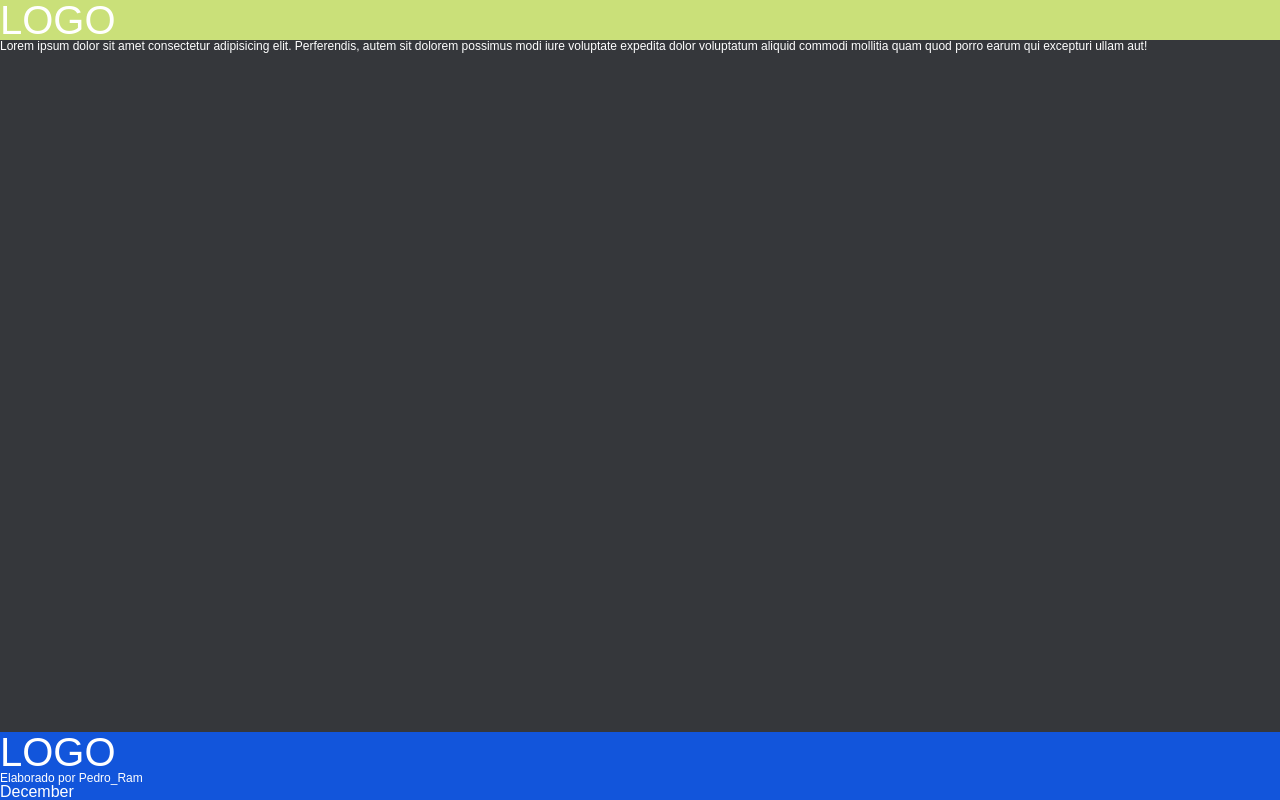
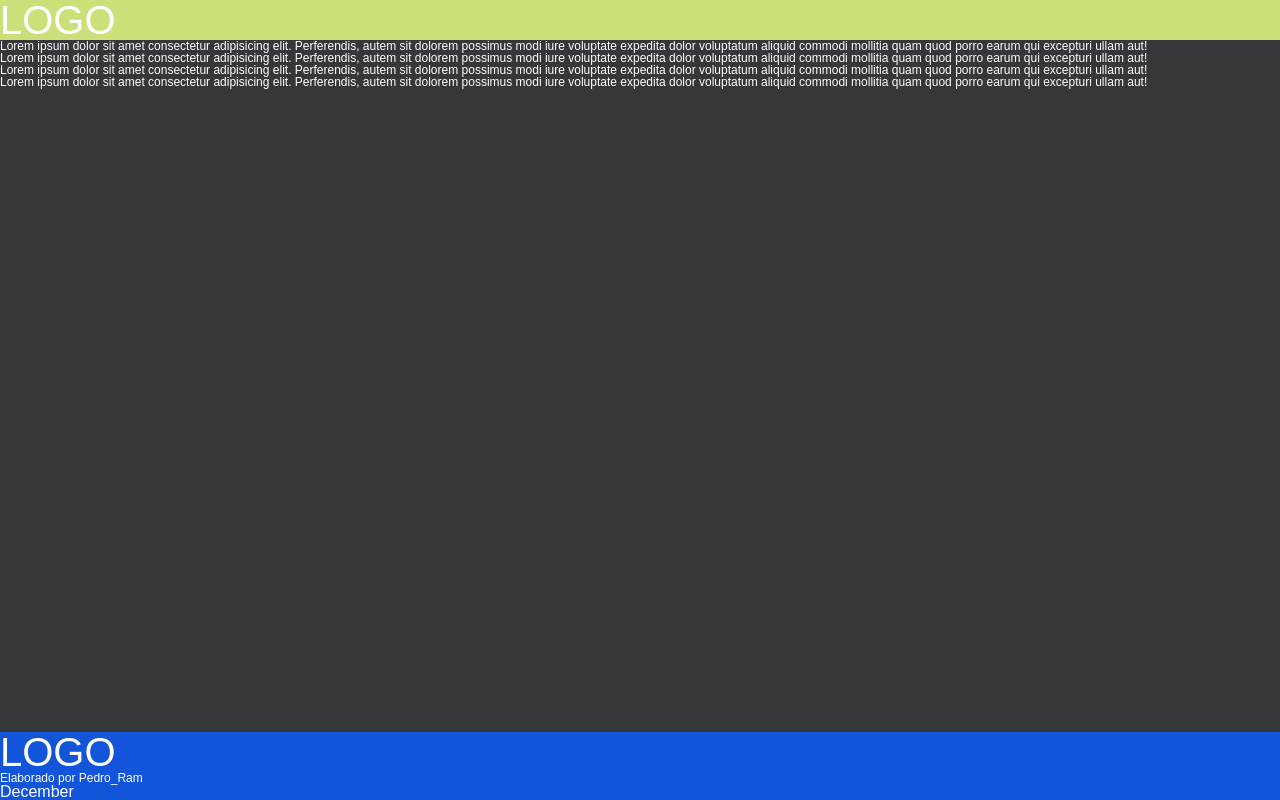
Before and after one commit to Katerine06/2dointento, a plain HTML site: page index.html in a window 1280 px wide. Drawn offline with Linux system fonts and the light colour scheme.

Commit message:
este es mi primer repositorio

```diff
--- a/index.html
+++ b/index.html
@@ -22,6 +22,19 @@
             <p>Lorem ipsum dolor sit amet consectetur adipisicing elit. Perferendis, autem sit dolorem possimus modi
                 iure voluptate expedita dolor voluptatum aliquid commodi mollitia quam quod porro earum qui excepturi
                 ullam aut!</p>
+
+                <p>Lorem ipsum dolor sit amet consectetur adipisicing elit. Perferendis, autem sit dolorem possimus modi
+                    iure voluptate expedita dolor voluptatum aliquid commodi mollitia quam quod porro earum qui excepturi
+                    ullam aut!</p>
+
+                    <p>Lorem ipsum dolor sit amet consectetur adipisicing elit. Perferendis, autem sit dolorem possimus modi
+                        iure voluptate expedita dolor voluptatum aliquid commodi mollitia quam quod porro earum qui excepturi
+                        ullam aut!</p>
+
+                        <p>Lorem ipsum dolor sit amet consectetur adipisicing elit. Perferendis, autem sit dolorem possimus modi
+                            iure voluptate expedita dolor voluptatum aliquid commodi mollitia quam quod porro earum qui excepturi
+                            ullam aut!</p>
+
         </main>
         <!-- ---------------------------------------------- -->
         <footer>
```
